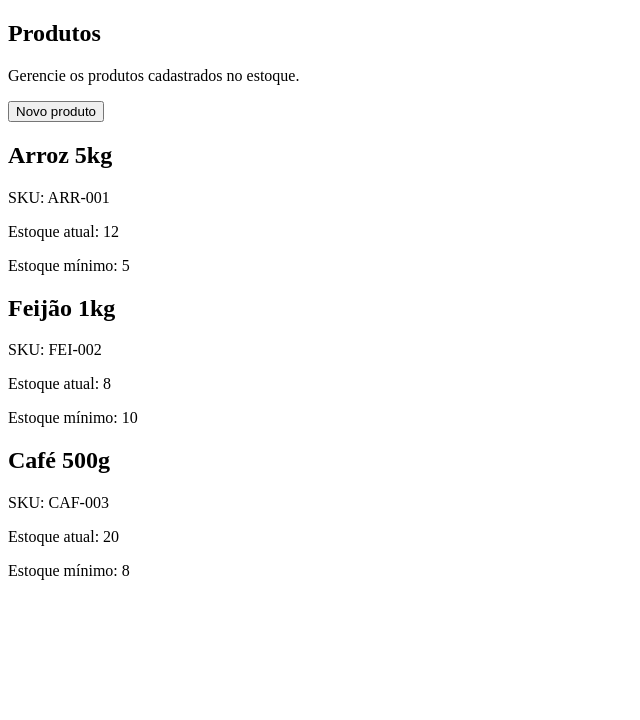
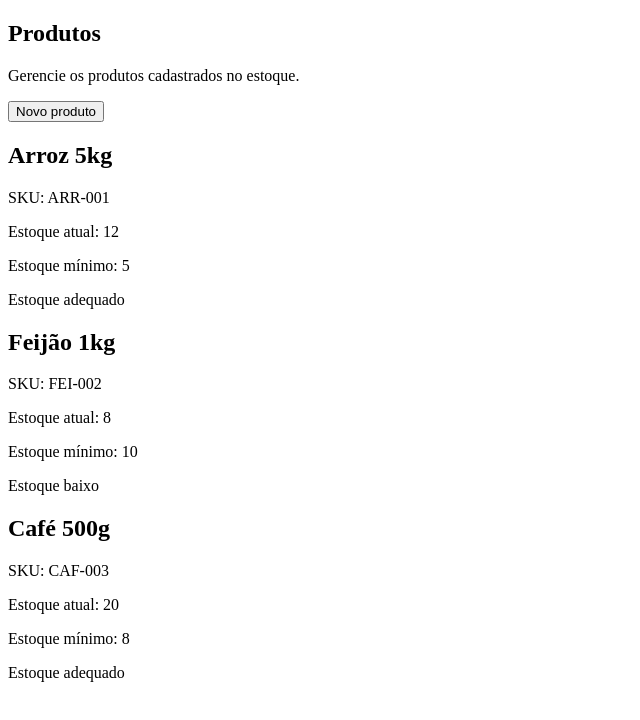
Before and after one commit to TechVibe026/NoEstoque, an Angular app in the folder frontend/: page /produtos in a window 1280 px wide. Shown: the top 720 px of the page, without its empty margins (0-640 px from the left). Built offline with nearby package versions, Linux system fonts and the light colour scheme.

Commit message:
feat: adiciona status de estoque baixo

```diff
--- a/frontend/src/app/pages/produtos/produtos.html
+++ b/frontend/src/app/pages/produtos/produtos.html
@@ -16,6 +16,11 @@
     <p>SKU: {{ produto.sku }}</p>
     <p>Estoque atual: {{ produto.estoque }}</p>
     <p>Estoque mínimo: {{ produto.estoqueMinimo }}</p>
+    @if (produto.estoque < produto.estoqueMinimo) {
+    <p>Estoque baixo</p>
+    } @else {
+    <p>Estoque adequado</p>
+    }
   </div>
 }
 
```
